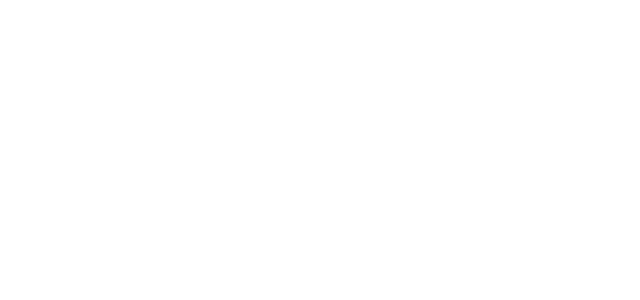
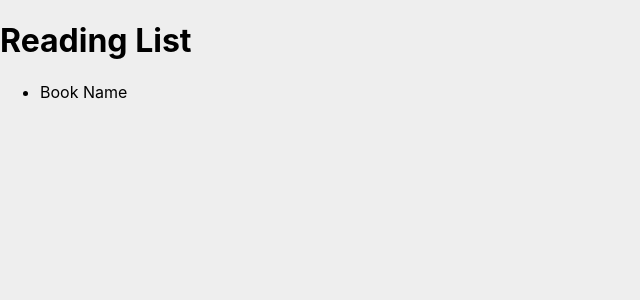
Before and after one commit to iamscoobydoo/books-and-authors, a React (Create React App) app in the folder client/: page / in a window 1280 px wide. Shown: the top 300 px of the page, without its empty margins (0-640 px from the left). Built offline with nearby package versions, Linux system fonts and the light colour scheme.

Commit message:
init BookList component

```diff
--- a/client/src/App.js
+++ b/client/src/App.js
@@ -1,7 +1,15 @@
 import React from "react";
 
+//components
+import BookList from "./Components/BookList";
+
 function App() {
-    return <div className='App'></div>;
+    return (
+        <div id='main'>
+            <h1>Reading List</h1>
+            <BookList />
+        </div>
+    );
 }
 
 export default App;
--- /dev/null
+++ b/client/src/Components/BookList.js
@@ -0,0 +1,13 @@
+import React from "react";
+
+function BookList() {
+    return (
+        <>
+            <ul id='book-list'>
+                <li>Book Name</li>
+            </ul>
+        </>
+    );
+}
+
+export default BookList;
--- a/client/src/index.css
+++ b/client/src/index.css
@@ -1,13 +1,12 @@
 body {
-  margin: 0;
-  font-family: -apple-system, BlinkMacSystemFont, 'Segoe UI', 'Roboto', 'Oxygen',
-    'Ubuntu', 'Cantarell', 'Fira Sans', 'Droid Sans', 'Helvetica Neue',
-    sans-serif;
-  -webkit-font-smoothing: antialiased;
-  -moz-osx-font-smoothing: grayscale;
+    margin: 0;
+    font-family: -apple-system, BlinkMacSystemFont, "Segoe UI", "Roboto", "Oxygen", "Ubuntu",
+        "Cantarell", "Fira Sans", "Droid Sans", "Helvetica Neue", sans-serif;
+    -webkit-font-smoothing: antialiased;
+    -moz-osx-font-smoothing: grayscale;
+    background: #eee;
 }
 
 code {
-  font-family: source-code-pro, Menlo, Monaco, Consolas, 'Courier New',
-    monospace;
+    font-family: source-code-pro, Menlo, Monaco, Consolas, "Courier New", monospace;
 }
```
